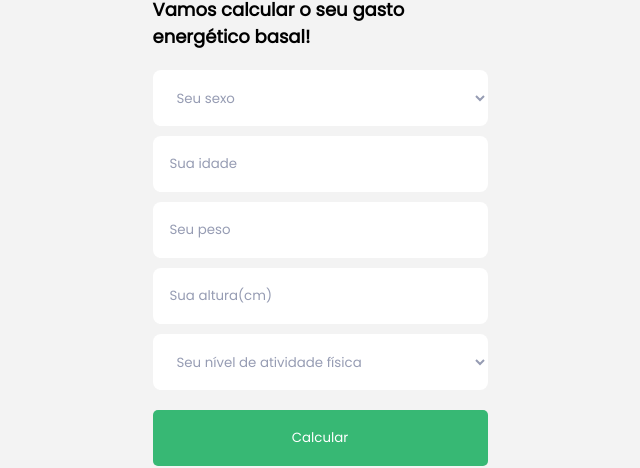
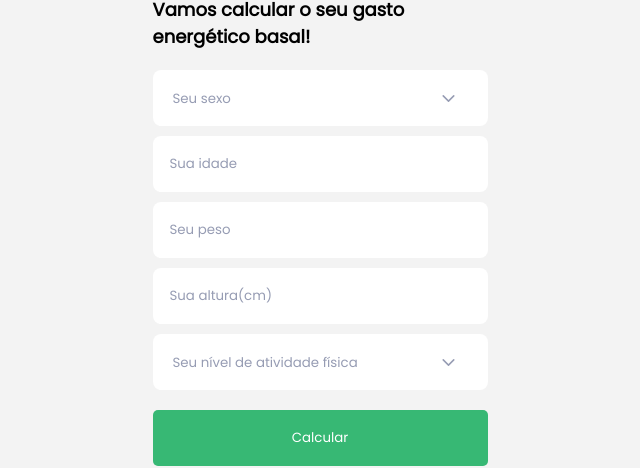
Before and after one commit to gustavoeyros/gocal-project, a React (Vite) app: page /settings in a window 1280 px wide. Shown: the part 224-692 px from the top of the page, without its empty margins (350-990 px from the left). Built offline with nearby package versions, Linux system fonts and the light colour scheme.

Commit message:
feat: custom select arrow

```diff
--- a/src/components/SelectInfo/styled.js
+++ b/src/components/SelectInfo/styled.js
@@ -1,5 +1,5 @@
 import styled from "styled-components";
-
+import arrowSelect from "../../assets/arrowSelect.svg";
 export const Select = styled.select`
   color: #969cb3;
   background-color: #ffffff;
@@ -10,5 +10,13 @@ export const Select = styled.select`
   border-radius: 8px;
   padding: 20px;
 
+  //remove arrow
+  -webkit-appearance: none;
+  -moz-appearance: none;
+  //custom arrow
+  background-image: url(${arrowSelect});
+  background-repeat: no-repeat;
+  background-position: 90% center;
+
   ${(props) => (props.hasError === false ? "border: 1px solid red" : "")}
 `;
```
Also changed, not shown: src/assets/arrowSelect.svg (added).
